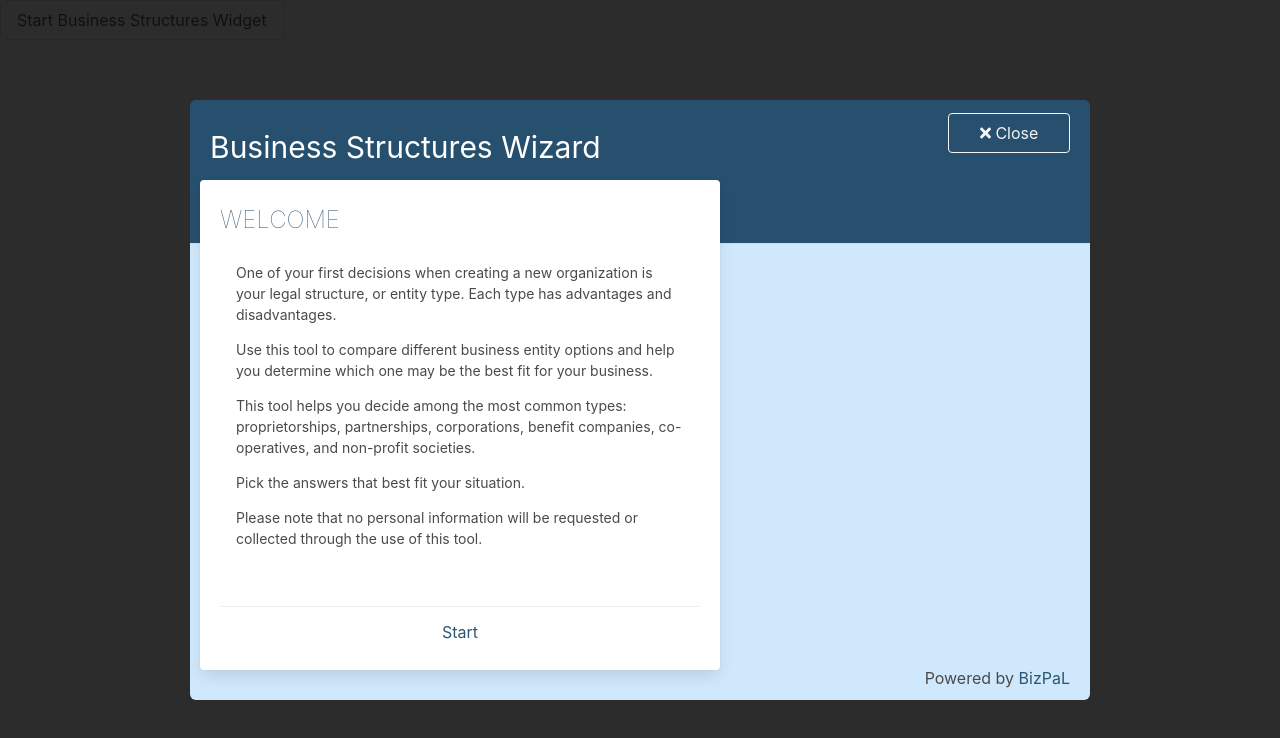
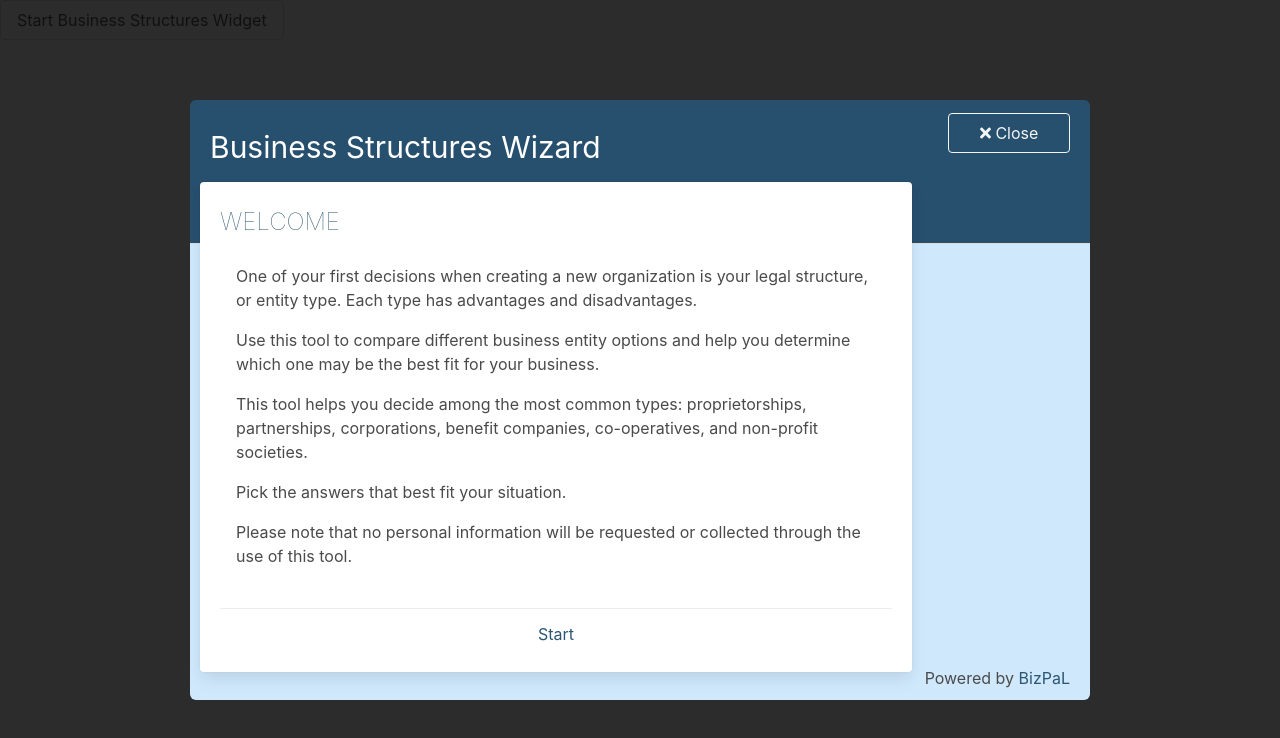
Before and after one commit to bcgov/entity-selection-tool, a Vue app: page / in a window 1280 px wide. Both pictures are taken after a click on the button "Start Business Structures Widget". Shown: the top 738 px of the page. Built offline with nearby package versions, Linux system fonts and the light colour scheme.

Commit message:
Updated size of intro box

```diff
--- a/src/App.vue
+++ b/src/App.vue
@@ -193,8 +193,7 @@ export default {
   font-weight: bolder;
   font-style: italic;
 }
-.be-intro-text {
-  font-size: 14px;
+.be-gate-text {
 }
 .be-card-content {
   padding-bottom: 10px;
@@ -293,6 +292,7 @@ export default {
     position: absolute;
     top: 82px;
     left: 10px;
+    padding: 20px;
   }
   .subtitle.be-subtitle {
     color: white;
@@ -333,7 +333,7 @@ export default {
   }
 
   .be-context {
-    padding-top: 4px;
+    padding-top: 14px;
     color: #2c5671;
     font-size: 14px;
   }
--- a/src/components/ModalHome.vue
+++ b/src/components/ModalHome.vue
@@ -66,7 +66,7 @@
     </div>
     <div class="modal-card-body">
       <div v-if="!started && !nonProfit">
-        <BaseCard class="question box">
+        <BaseCard class="summary box">
           <template v-slot:headertext>
             <h2 v-if="!introGate" class="title be-question-title is-4">
               WELCOME
@@ -74,15 +74,15 @@
           >
           <template v-slot:bodytext>
             <div v-if="!introGate">
-              <p class="be-intro-text">{{ $t("intro_1") }}</p>
-              <p class="be-intro-text">{{ $t("intro_2") }}</p>
-              <p class="be-intro-text">{{ $t("intro_3") }}</p>
-              <p class="be-intro-text">{{ $t("intro_4") }}</p>
-              <p class="be-intro-text">{{ $t("intro_disclaimer") }}</p>
+              <p>{{ $t("intro_1") }}</p>
+              <p>{{ $t("intro_2") }}</p>
+              <p>{{ $t("intro_3") }}</p>
+              <p>{{ $t("intro_4") }}</p>
+              <p>{{ $t("intro_disclaimer") }}</p>
             </div>
             <div v-if="introGate">
               <fieldset class="be-card-content">
-                <legend class="be-question-text">
+                <legend class="be-gate-text">
                   {{ $t("start_question") }}
                 </legend>
                 <br />
```
